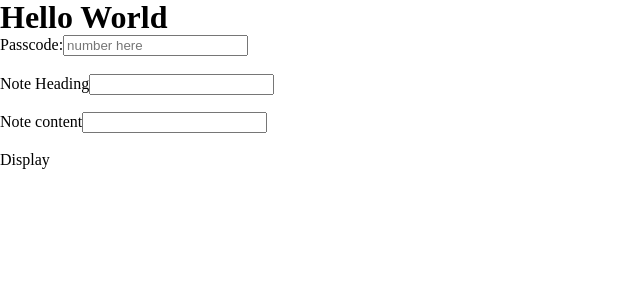
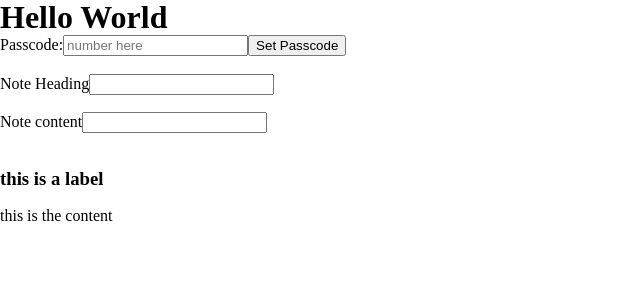
Before and after one commit to kingwell47/code-memo, a React (Create React App) app: page / in a window 1280 px wide. Shown: the top 300 px of the page, without its empty margins (0-640 px from the left). Built offline with nearby package versions, Linux system fonts and the light colour scheme.

Commit message:
added some research notes

```diff
--- a/src/components/Test.jsx
+++ b/src/components/Test.jsx
@@ -1,7 +1,8 @@
-import React, { useState } from "react";
+import React, { useState, useRef } from "react";
 
 function Test() {
   const [passcode, setPasscode] = useState();
+  const [randomCode, setRandomCode] = useState();
   const [notes, setNotes] = useState([
     {
       label: "this is a label",
@@ -9,12 +10,32 @@ function Test() {
     },
   ]);
 
+  const inputRef = useRef();
+
+  const getRandomCode = () => {
+    setRandomCode(Math.floor(Math.random() * 999999));
+  };
+
+  const handleSubmit = (e) => {
+    e.preventDefault();
+    setPasscode(inputRef.current.value);
+    getRandomCode();
+    e.target.reset();
+  };
+
   return (
     <div>
-      <div>
-        Passcode:
-        <input type='number' maxLength='6' placeholder='number here' />
-      </div>
+      <form onSubmit={(e) => handleSubmit(e)}>
+        <label htmlFor='passcode'> Passcode:</label>
+        <input
+          type='number'
+          maxLength='6'
+          placeholder='number here'
+          htmlFor='passcode'
+          ref={inputRef}
+        />
+        <input type='submit' value='Set Passcode' />
+      </form>
       <br />
       <div>
         Note Heading
@@ -27,11 +48,12 @@ function Test() {
       </div>
       <br />
       <div>
-        <p>Display</p>
+        <p>{passcode}</p>
+        <p>{randomCode}</p>
         <br />
-        <h3>{notes.label}</h3>
+        <h3>{notes[0].label}</h3>
         <br />
-        <p>{notes.text}</p>
+        <p>{notes[0].text}</p>
       </div>
     </div>
   );
```
Also changed, not shown: 1 other file (tests, documents, lock files or other folders).
